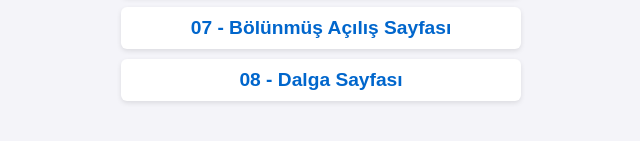
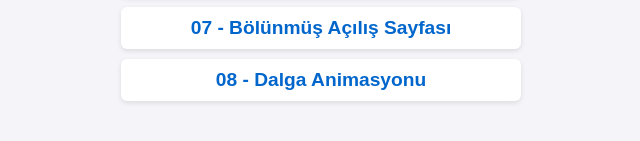
Before and after one commit to Dilek-Matrix/50-Days-50-Projects, a plain HTML site: page index.html in a window 1280 px wide. Shown: the part 425-566 px from the top of the page, without its empty margins (319-959 px from the left). Drawn offline with Linux system fonts and the light colour scheme.

Commit message:
08 proje eklendi

```diff
--- a/index.html
+++ b/index.html
@@ -23,7 +23,7 @@
     <li><a href="./05_Bulanik_Loading_Ekrani/index.html">05 - Bulanik Loading Ekrani</a></li>
     <li><a href="./06_Scroll_Animasyonu/index.html">06 - Scroll Animasyonu</a></li>
     <li><a href="./07_Bolunmus_Acilis_Sayfasi/index.html">07 - Bölünmüş Açılış Sayfası</a></li>
-    <li><a href="./08_Dalga_Sayfasi/index.html">08 - Dalga Sayfası</a></li>
+    <li><a href="./08_Dalga_Animasyonu/index.html">08 - Dalga Animasyonu</a></li>
 
 </body>
 </html>
```
